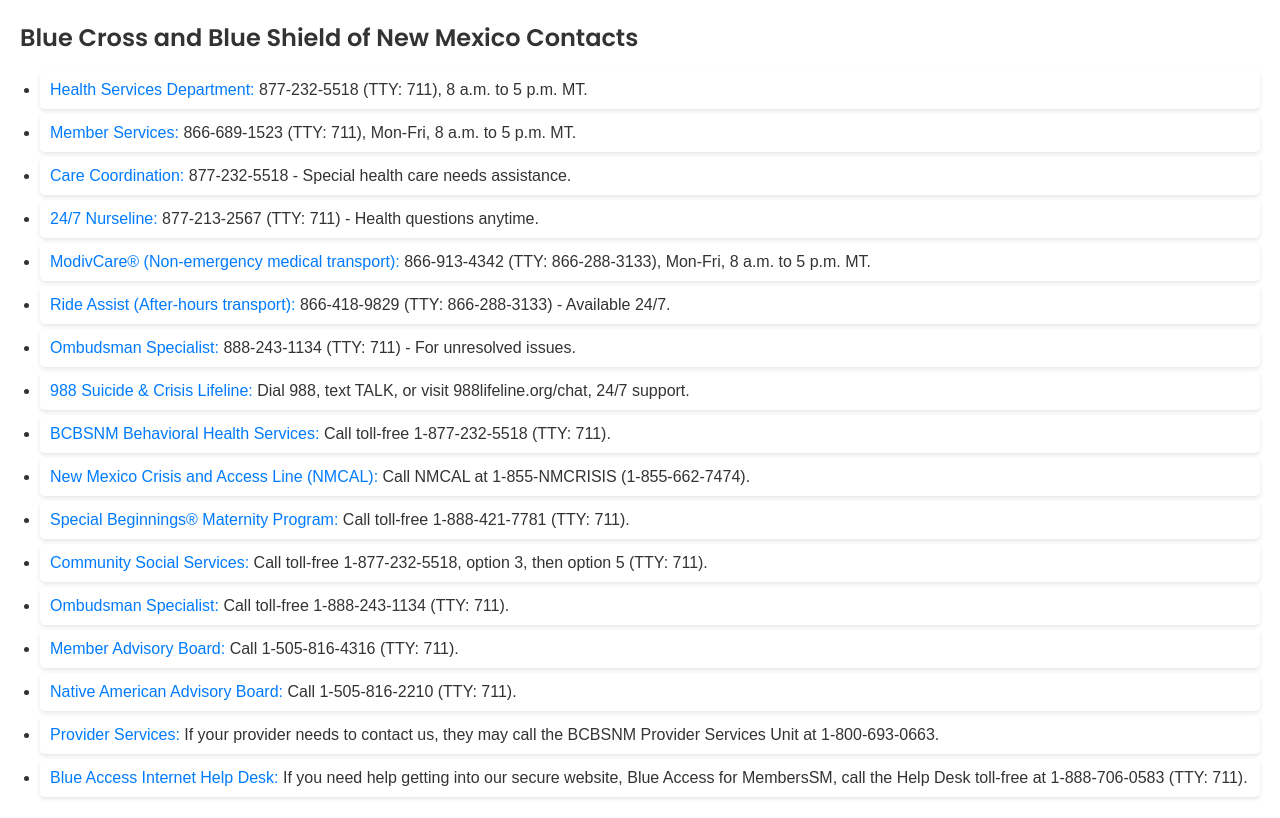
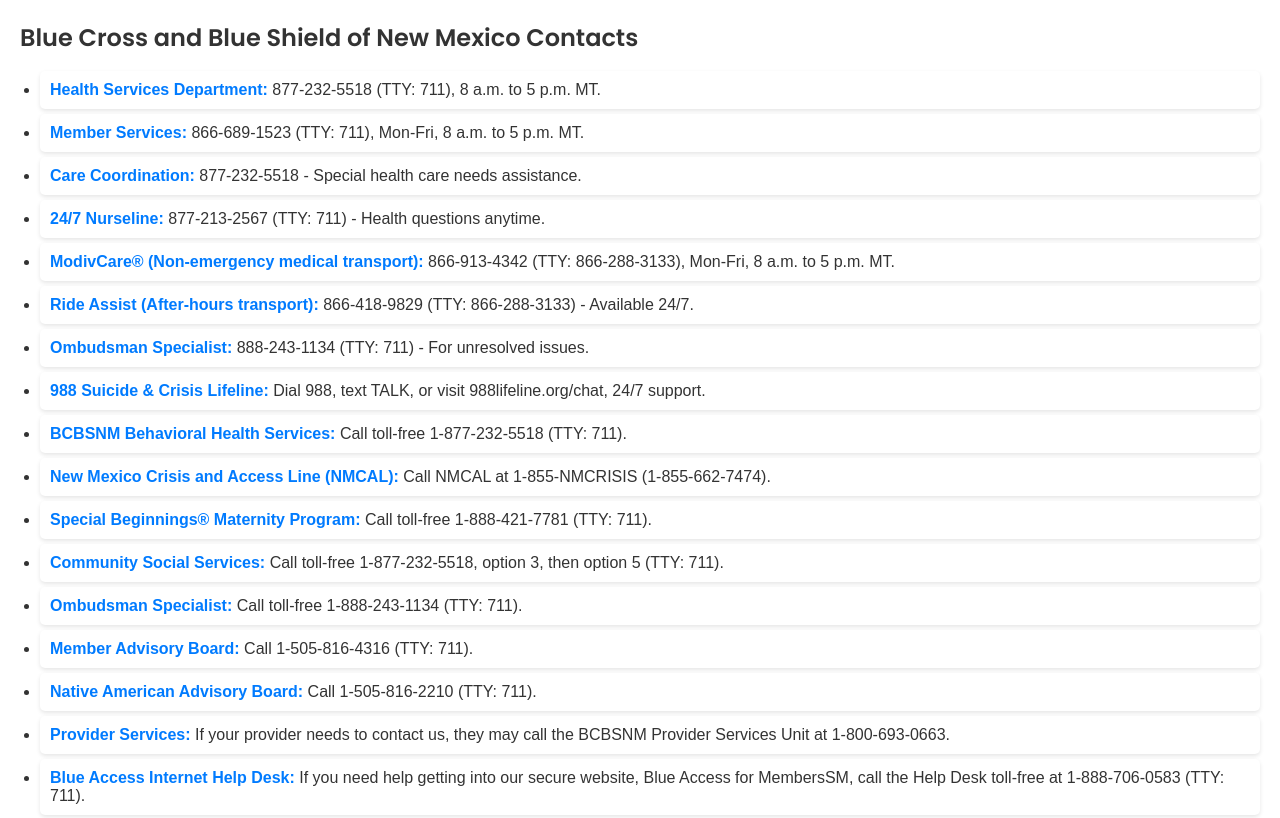
Before and after one commit to kmcarter2025/march4newmexico, a plain HTML site: page info-page.html in a window 1280 px wide. Shown: the part 660-1478 px from the top of the page. Drawn offline with Linux system fonts and the light colour scheme.

Commit message:
Update info-page.html

```diff
--- a/info-page.html
+++ b/info-page.html
@@ -41,23 +41,24 @@
             <section id="contact-info-resources" class="resource-section">
                 <h2>Blue Cross and Blue Shield of New Mexico Contacts</h2>
                 <ul>
-                    <li><span class="blue">Health Services Department:</span> <span class="black">877-232-5518 (TTY: 711), 8 a.m. to 5 p.m. MT.</span></li>
-                    <li><span class="blue">Member Services:</span> <span class="black">866-689-1523 (TTY: 711), Mon-Fri, 8 a.m. to 5 p.m. MT.</span></li>
-                    <li><span class="blue">Care Coordination:</span> <span class="black">877-232-5518 - Special health care needs assistance.</span></li>
-                    <li><span class="blue">24/7 Nurseline:</span> <span class="black">877-213-2567 (TTY: 711) - Health questions anytime.</span></li>
-                    <li><span class="blue">ModivCare® (Non-emergency medical transport):</span> <span class="black">866-913-4342 (TTY: 866-288-3133), Mon-Fri, 8 a.m. to 5 p.m. MT.</span></li>
-                    <li><span class="blue">Ride Assist (After-hours transport):</span> <span class="black">866-418-9829 (TTY: 866-288-3133) - Available 24/7.</span></li>
-                    <li><span class="blue">Ombudsman Specialist:</span> <span class="black">888-243-1134 (TTY: 711) - For unresolved issues.</span></li>
-                    <li><span class="blue">988 Suicide & Crisis Lifeline:</span> Dial 988, text TALK, or visit 988lifeline.org/chat, 24/7 support.</li>
-                    <li><span class="blue">BCBSNM Behavioral Health Services:</span> Call toll-free 1-877-232-5518 (TTY: 711).</li>
-                    <li><span class="blue">New Mexico Crisis and Access Line (NMCAL):</span> Call NMCAL at 1-855-NMCRISIS (1-855-662-7474).</li>
-                    <li><span class="blue">Special Beginnings® Maternity Program:</span> Call toll-free 1-888-421-7781 (TTY: 711).</li>
-                    <li><span class="blue">Community Social Services:</span> Call toll-free 1-877-232-5518, option 3, then option 5 (TTY: 711).</li>
-                    <li><span class="blue">Ombudsman Specialist:</span> Call toll-free 1-888-243-1134 (TTY: 711).</li>
-                    <li><span class="blue">Member Advisory Board:</span> Call 1-505-816-4316 (TTY: 711).</li>
-                    <li><span class="blue">Native American Advisory Board:</span> Call 1-505-816-2210 (TTY: 711).</li>
-                    <li><span class="blue">Provider Services:</span> If your provider needs to contact us, they may call the BCBSNM Provider Services Unit at 1-800-693-0663.</li>
-                    <li><span class="blue">Blue Access Internet Help Desk:</span> If you need help getting into our secure website, Blue Access for MembersSM, call the Help Desk toll-free at 1-888-706-0583 (TTY: 711).</li>
+                    <li><strong><span class="blue">Health Services Department:</span></strong> <span class="black">877-232-5518 (TTY: 711), 8 a.m. to 5 p.m. MT.</span></li>
+                    <li><strong><span class="blue">Member Services:</span></strong> <span class="black">866-689-1523 (TTY: 711), Mon-Fri, 8 a.m. to 5 p.m. MT.</span></li>
+                    <li><strong><span class="blue">Care Coordination:</span></strong> <span class="black">877-232-5518 - Special health care needs assistance.</span></li>
+                    <li><strong><span class="blue">24/7 Nurseline:</span></strong> <span class="black">877-213-2567 (TTY: 711) - Health questions anytime.</span></li>
+                    <li><strong><span class="blue">ModivCare® (Non-emergency medical transport):</span></strong> <span class="black">866-913-4342 (TTY: 866-288-3133), Mon-Fri, 8 a.m. to 5 p.m. MT.</span></li>
+                    <li><strong><span class="blue">Ride Assist (After-hours transport):</span></strong> <span class="black">866-418-9829 (TTY: 866-288-3133) - Available 24/7.</span></li>
+                    <li><strong><span class="blue">Ombudsman Specialist:</span></strong> <span class="black">888-243-1134 (TTY: 711) - For unresolved issues.</span></li>
+                    <li><strong><span class="blue">988 Suicide & Crisis Lifeline:</span></strong> Dial 988, text TALK, or visit 988lifeline.org/chat, 24/7 support.</li>
+                    <li><strong><span class="blue">BCBSNM Behavioral Health Services:</span></strong> Call toll-free 1-877-232-5518 (TTY: 711).</li>
+                    <li><strong><span class="blue">New Mexico Crisis and Access Line (NMCAL):</span></strong> Call NMCAL at 1-855-NMCRISIS (1-855-662-7474).</li>
+                    <li><strong><span class="blue">Special Beginnings® Maternity Program:</span></strong> Call toll-free 1-888-421-7781 (TTY: 711).</li>
+                    <li><strong><span class="blue">Community Social Services:</span></strong> Call toll-free 1-877-232-5518, option 3, then option 5 (TTY: 711).</li>
+                    <li><strong><span class="blue">Ombudsman Specialist:</span></strong> Call toll-free 1-888-243-1134 (TTY: 711).</li>
+                    <li><strong><span class="blue">Member Advisory Board:</span></strong> Call 1-505-816-4316 (TTY: 711).</li>
+                    <li><strong><span class="blue">Native American Advisory Board:</span></strong> Call 1-505-816-2210 (TTY: 711).</li>
+                    <li><strong><span class="blue">Provider Services:</span></strong> If your provider needs to contact us, they may call the BCBSNM Provider Services Unit at 1-800-693-0663.</li>
+                    <li><strong><span class="blue">Blue Access Internet Help Desk:</span></strong> If you need help getting into our secure website, Blue Access for MembersSM, call the Help Desk toll-free at 1-888-706-0583 (TTY: 711).</li>
+
                 </section>
                 <section>
                     <div class="contact-us-button-container">
```
